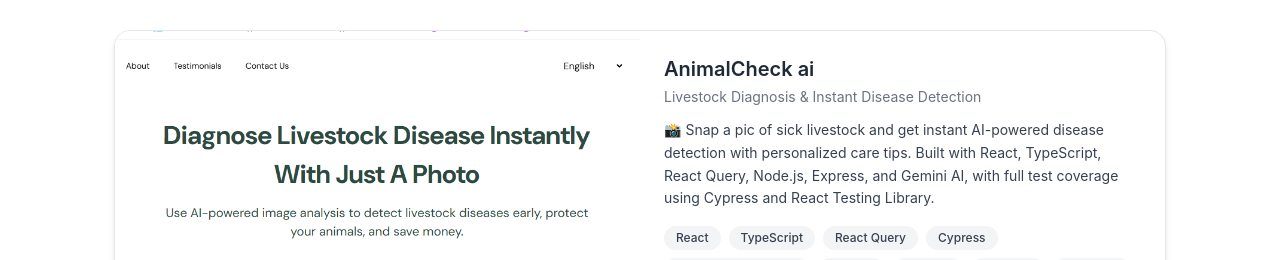
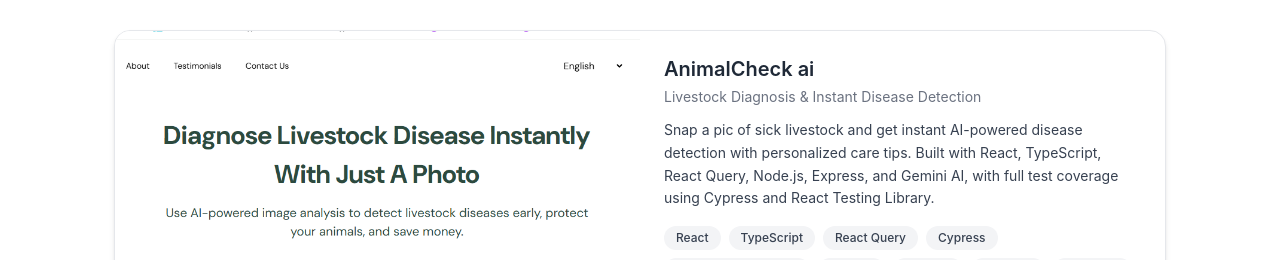
Before and after one commit to ohanyere/portfolio, a React (Vite) app: page / in a window 1280 px wide. Shown: the part 1490-1750 px from the top of the page. Built offline with nearby package versions, Linux system fonts and the light colour scheme; a web font is replaced by a local one.

Commit message:
fix(Project.ts): fix repo link

```diff
--- a/src/data/PROJECTS.ts
+++ b/src/data/PROJECTS.ts
@@ -6,10 +6,10 @@
   title: "AnimalCheck ai",
   subtitle: "Livestock Diagnosis & Instant Disease Detection",
   description:
-    "📸 Snap a pic of sick livestock and get instant AI-powered disease detection with personalized care tips. Built with React, TypeScript, React Query, Node.js, Express, and Gemini AI, with full test coverage using Cypress and React Testing Library.",
+    "Snap a pic of sick livestock and get instant AI-powered disease detection with personalized care tips. Built with React, TypeScript, React Query, Node.js, Express, and Gemini AI, with full test coverage using Cypress and React Testing Library.",
   image: "/preview2.png",
   demo: "https://animalcheck-c5e5fbdbad00.herokuapp.com/",
-  repo: "#",
+  repo: "https://github.com/ohanyere/animal-check",
   tech: [
     "React",
     "TypeScript",
```
